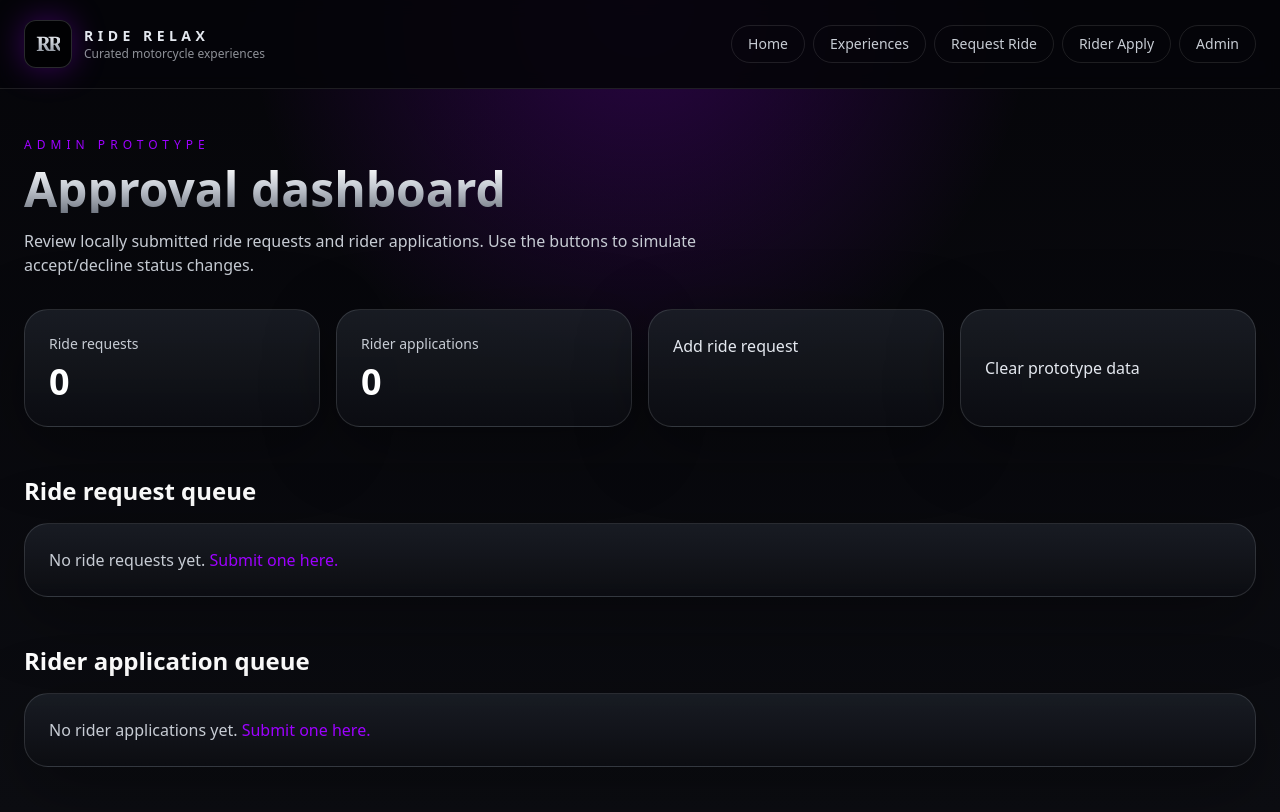
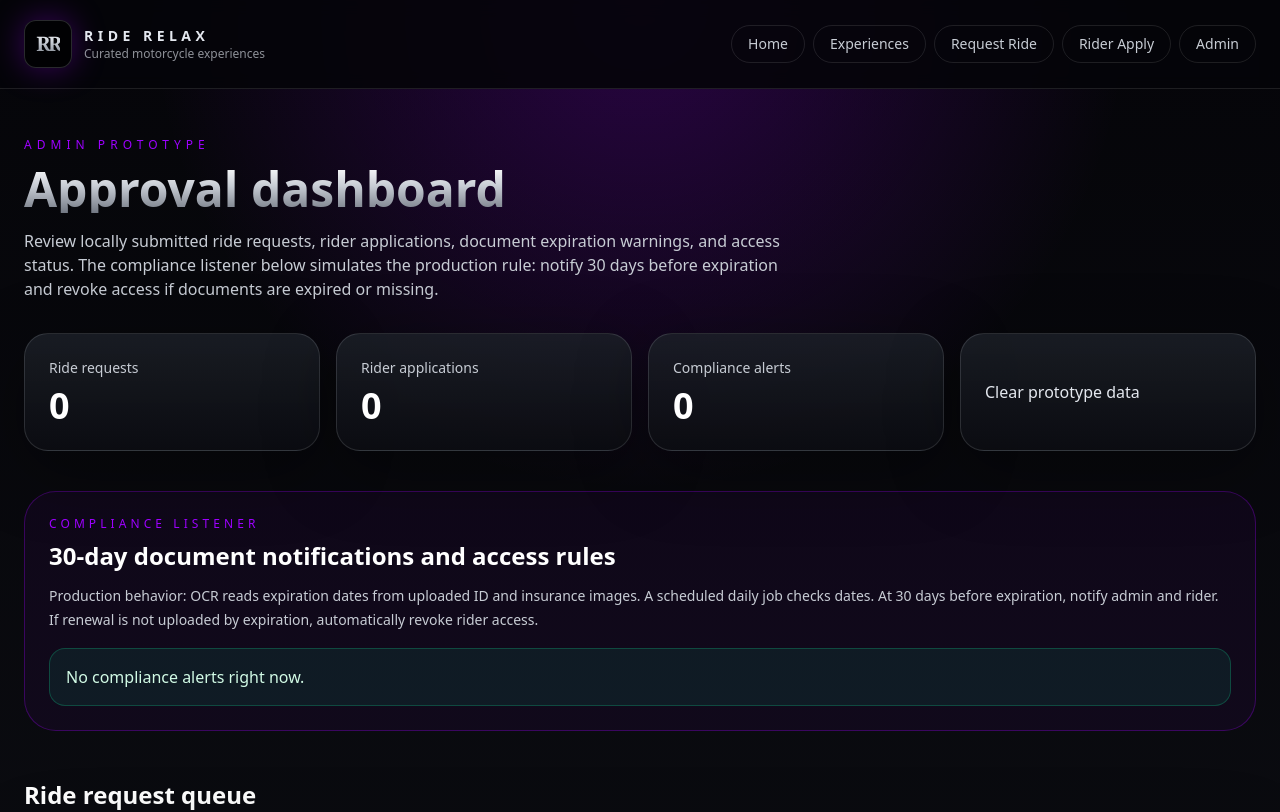
Before and after one commit to MalMcDan/RR-Revolution, a Next.js app: page /admin in a window 1280 px wide. Shown: the top 812 px of the page. Built offline with nearby package versions, Linux system fonts and the light colour scheme.

Commit message:
Add rider document compliance prototype

```diff
--- a/app/admin/page.tsx
+++ b/app/admin/page.tsx
@@ -1,12 +1,18 @@
 "use client";
 
 import Link from "next/link";
-import { useEffect, useState } from "react";
+import { useEffect, useMemo, useState } from "react";
 import { PrototypeNav } from "../../components/prototype-nav";
-import type { RideRequest, RiderApplication } from "../../lib/prototype-data";
+import { getDocumentStatus, type RideRequest, type RiderApplication } from "../../lib/prototype-data";
 
 function updateStoredList<T>(key: string, list: T[]) {
   localStorage.setItem(key, JSON.stringify(list));
+}
+
+function statusClass(tone: string) {
+  if (tone === "danger") return "border-red-500/40 bg-red-500/10 text-red-100";
+  if (tone === "warning") return "border-yellow-500/40 bg-yellow-500/10 text-yellow-100";
+  return "border-emerald-500/40 bg-emerald-500/10 text-emerald-100";
 }
 
 export default function AdminPage() {
@@ -18,14 +24,16 @@ export default function AdminPage() {
     setApplications(JSON.parse(localStorage.getItem("rr_rider_applications") || "[]"));
   }, []);
 
+  const complianceAlerts = useMemo(() => applications.filter((application) => getDocumentStatus(application).tone !== "ok"), [applications]);
+
   function setRequestStatus(index: number, status: string) {
     const next = requests.map((item, itemIndex) => itemIndex === index ? { ...item, status } : item);
     setRequests(next);
     updateStoredList("rr_ride_requests", next);
   }
 
-  function setApplicationStatus(index: number, status: string) {
-    const next = applications.map((item, itemIndex) => itemIndex === index ? { ...item, status } : item);
+  function setApplicationStatus(index: number, status: string, accessStatus?: string) {
+    const next = applications.map((item, itemIndex) => itemIndex === index ? { ...item, status, accessStatus: accessStatus || item.accessStatus } : item);
     setApplications(next);
     updateStoredList("rr_rider_applications", next);
   }
@@ -43,14 +51,27 @@ export default function AdminPage() {
       <section className="mx-auto max-w-7xl px-6 py-12">
         <div className="text-xs uppercase tracking-[0.42em] text-rr-purple">Admin prototype</div>
         <h1 className="rr-metal-text mt-3 text-5xl font-black">Approval dashboard</h1>
-        <p className="mt-4 max-w-3xl text-rr-chrome">Review locally submitted ride requests and rider applications. Use the buttons to simulate accept/decline status changes.</p>
+        <p className="mt-4 max-w-3xl text-rr-chrome">Review locally submitted ride requests, rider applications, document expiration warnings, and access status. The compliance listener below simulates the production rule: notify 30 days before expiration and revoke access if documents are expired or missing.</p>
 
         <div className="mt-8 grid gap-4 md:grid-cols-4">
           <div className="rr-card rounded-3xl p-6"><div className="text-sm text-rr-chrome">Ride requests</div><div className="mt-2 text-4xl font-black">{requests.length}</div></div>
           <div className="rr-card rounded-3xl p-6"><div className="text-sm text-rr-chrome">Rider applications</div><div className="mt-2 text-4xl font-black">{applications.length}</div></div>
-          <Link href="/request" className="rr-card rounded-3xl p-6 text-rr-silver hover:border-rr-purple/60">Add ride request</Link>
+          <div className="rr-card rounded-3xl p-6"><div className="text-sm text-rr-chrome">Compliance alerts</div><div className="mt-2 text-4xl font-black">{complianceAlerts.length}</div></div>
           <button onClick={clearPrototypeData} className="rr-card rounded-3xl p-6 text-left text-rr-silver hover:border-rr-purple/60">Clear prototype data</button>
         </div>
+
+        <section className="mt-10 rounded-[2rem] border border-rr-purple/30 bg-rr-purple/5 p-6">
+          <div className="text-xs uppercase tracking-[0.34em] text-rr-purple">Compliance listener</div>
+          <h2 className="mt-2 text-2xl font-black">30-day document notifications and access rules</h2>
+          <p className="mt-3 text-sm leading-6 text-rr-chrome">Production behavior: OCR reads expiration dates from uploaded ID and insurance images. A scheduled daily job checks dates. At 30 days before expiration, notify admin and rider. If renewal is not uploaded by expiration, automatically revoke rider access.</p>
+          <div className="mt-4 grid gap-3">
+            {complianceAlerts.length === 0 ? <div className="rounded-2xl border border-emerald-500/30 bg-emerald-500/10 p-4 text-emerald-100">No compliance alerts right now.</div> : null}
+            {complianceAlerts.map((application, index) => {
+              const documentStatus = getDocumentStatus(application);
+              return <div key={`${application.createdAt}-alert-${index}`} className={`rounded-2xl border p-4 ${statusClass(documentStatus.tone)}`}><strong>{application.riderName}</strong>: {documentStatus.label}. {documentStatus.adminNotice}</div>;
+            })}
+          </div>
+        </section>
 
         <h2 className="mt-12 text-2xl font-bold">Ride request queue</h2>
         <div className="mt-4 grid gap-4">
@@ -70,16 +91,25 @@ export default function AdminPage() {
         <h2 className="mt-12 text-2xl font-bold">Rider application queue</h2>
         <div className="mt-4 grid gap-4">
           {applications.length === 0 ? <div className="rr-card rounded-3xl p-6 text-rr-chrome">No rider applications yet. <Link className="text-rr-purple" href="/rider-application">Submit one here.</Link></div> : null}
-          {applications.map((application, index) => (
+          {applications.map((application, index) => {
+            const documentStatus = getDocumentStatus(application);
+            const effectiveAccess = documentStatus.tone === "danger" ? "Access revoked" : application.accessStatus;
+            return (
               <article key={`${application.createdAt}-${index}`} className="rr-card rounded-3xl p-6">
                 <div className="text-xs uppercase tracking-[0.25em] text-rr-purple">{application.status}</div>
                 <h3 className="mt-3 text-2xl font-black">{application.riderName}</h3>
                 <p className="mt-2 text-rr-chrome">{application.yearsRiding} · {application.endorsement} · {application.insurance}</p>
                 <p className="mt-2 text-sm text-rr-silver">{application.motorcycle}</p>
                 <p className="mt-2 text-sm text-rr-silver">Availability: {application.availability}</p>
-              <div className="mt-5 flex flex-wrap gap-2"><button onClick={() => setApplicationStatus(index, "Approved rider")} className="rounded-full bg-rr-purple px-4 py-2 text-sm">Approve</button><button onClick={() => setApplicationStatus(index, "Needs document review")} className="rounded-full border border-white/10 px-4 py-2 text-sm text-rr-silver">Needs docs</button><button onClick={() => setApplicationStatus(index, "Declined by admin")} className="rounded-full border border-white/10 px-4 py-2 text-sm text-rr-silver">Decline</button></div>
+                <div className="mt-4 grid gap-3 md:grid-cols-2">
+                  <div className="rounded-2xl border border-white/10 bg-black/30 p-4 text-sm text-rr-silver">ID file: {application.idDocumentName || "Missing"}<br />ID expires: {application.idExpirationDate || "Missing"}</div>
+                  <div className="rounded-2xl border border-white/10 bg-black/30 p-4 text-sm text-rr-silver">Insurance file: {application.insuranceDocumentName || "Missing"}<br />Insurance expires: {application.insuranceExpirationDate || "Missing"}</div>
+                </div>
+                <div className={`mt-4 rounded-2xl border p-4 text-sm ${statusClass(documentStatus.tone)}`}><strong>{documentStatus.label}</strong><br />{documentStatus.adminNotice}<br />Effective access: {effectiveAccess}</div>
+                <div className="mt-5 flex flex-wrap gap-2"><button onClick={() => setApplicationStatus(index, "Approved rider", "Active")} className="rounded-full bg-rr-purple px-4 py-2 text-sm">Approve</button><button onClick={() => setApplicationStatus(index, "Needs document review", "Restricted pending documents")} className="rounded-full border border-white/10 px-4 py-2 text-sm text-rr-silver">Needs docs</button><button onClick={() => setApplicationStatus(index, "Declined by admin", "Access revoked")} className="rounded-full border border-white/10 px-4 py-2 text-sm text-rr-silver">Revoke</button></div>
               </article>
-          ))}
+            );
+          })}
         </div>
       </section>
     </main>
--- a/app/rider-application/page.tsx
+++ b/app/rider-application/page.tsx
@@ -7,6 +7,12 @@ import type { RiderApplication } from "../../lib/prototype-data";
 
 const inputClass = "mt-2 w-full rounded-2xl border border-white/10 bg-black/40 px-4 py-3 text-white outline-none focus:border-rr-purple";
 const labelClass = "text-sm font-medium text-rr-silver";
+
+function getUploadedFileName(form: FormData, fieldName: string) {
+  const file = form.get(fieldName);
+  if (file instanceof File && file.name) return file.name;
+  return "";
+}
 
 export default function RiderApplicationPage() {
   const router = useRouter();
@@ -23,6 +29,12 @@ export default function RiderApplicationPage() {
       insurance: String(form.get("insurance") || ""),
       motorcycle: String(form.get("motorcycle") || ""),
       availability: String(form.get("availability") || ""),
+      idDocumentName: getUploadedFileName(form, "idDocument"),
+      idExpirationDate: String(form.get("idExpirationDate") || ""),
+      insuranceDocumentName: getUploadedFileName(form, "insuranceDocument"),
+      insuranceExpirationDate: String(form.get("insuranceExpirationDate") || ""),
+      documentExtractionMode: "Prototype: date entered manually. Production: OCR/document extraction reads expiration date from uploaded image.",
+      accessStatus: "Pending document review",
       status: "Pending admin approval",
       createdAt: new Date().toISOString()
     };
@@ -37,11 +49,24 @@ export default function RiderApplicationPage() {
       <section className="mx-auto max-w-5xl px-6 py-12">
         <div className="text-xs uppercase tracking-[0.42em] text-rr-purple">Rider flow</div>
         <h1 className="rr-metal-text mt-3 text-5xl font-black">Apply to ride with Ride Relax</h1>
-        <p className="mt-4 max-w-3xl text-rr-chrome">This saves a prototype application locally for admin review. Later this becomes Clerk auth, document upload, and approval workflow.</p>
-        <form onSubmit={submitApplication} className="rr-card mt-8 grid gap-5 rounded-[2rem] p-8">
+        <p className="mt-4 max-w-3xl text-rr-chrome">This prototype captures document uploads and expiration dates. Production will extract expiration dates from uploaded ID and insurance images using backend OCR/document intelligence.</p>
+        <form onSubmit={submitApplication} className="rr-card mt-8 grid gap-6 rounded-[2rem] p-8">
           <div className="grid gap-5 md:grid-cols-2"><label className={labelClass}>Rider name<input name="riderName" required className={inputClass} /></label><label className={labelClass}>Email<input type="email" name="email" required className={inputClass} /></label></div>
           <div className="grid gap-5 md:grid-cols-2"><label className={labelClass}>Phone<input name="phone" required className={inputClass} /></label><label className={labelClass}>Years riding<input name="yearsRiding" required className={inputClass} placeholder="8 years" /></label></div>
           <div className="grid gap-5 md:grid-cols-2"><label className={labelClass}>Motorcycle endorsement<select name="endorsement" required className={inputClass}><option>Current motorcycle endorsement</option><option>Permit only</option><option>Needs review</option></select></label><label className={labelClass}>Insurance<select name="insurance" required className={inputClass}><option>Current insurance</option><option>Will upload proof</option><option>Needs review</option></select></label></div>
+
+          <div className="rounded-[1.5rem] border border-rr-purple/30 bg-rr-purple/5 p-5">
+            <div className="text-xs uppercase tracking-[0.32em] text-rr-purple">Compliance documents</div>
+            <h2 className="mt-2 text-2xl font-black">ID and insurance verification</h2>
+            <p className="mt-2 text-sm leading-6 text-rr-chrome">Upload image files here. The prototype stores the file names and entered expiration dates locally. The future app should read expiration dates from the images, notify admin and rider 30 days before expiration, and revoke access if current documents are not on file.</p>
+            <div className="mt-5 grid gap-5 md:grid-cols-2">
+              <label className={labelClass}>Upload rider ID image<input type="file" name="idDocument" accept="image/*,.pdf" required className={inputClass} /></label>
+              <label className={labelClass}>ID expiration date<input type="date" name="idExpirationDate" required className={inputClass} /></label>
+              <label className={labelClass}>Upload insurance image<input type="file" name="insuranceDocument" accept="image/*,.pdf" required className={inputClass} /></label>
+              <label className={labelClass}>Insurance expiration date<input type="date" name="insuranceExpirationDate" required className={inputClass} /></label>
+            </div>
+          </div>
+
           <label className={labelClass}>Motorcycle details<textarea name="motorcycle" required className={inputClass} rows={4} placeholder="Year, make, model, passenger comfort, backrest, pegs, luggage, Bluetooth..." /></label>
           <label className={labelClass}>Availability<textarea name="availability" required className={inputClass} rows={4} placeholder="Weekends, evenings, seasonal availability, preferred ride types..." /></label>
           <button className="rounded-full bg-rr-purple px-6 py-3 font-semibold shadow-glow">Submit rider application</button>
--- a/lib/prototype-data.ts
+++ b/lib/prototype-data.ts
@@ -92,6 +92,60 @@ export type RiderApplication = {
   insurance: string;
   motorcycle: string;
   availability: string;
+  idDocumentName: string;
+  idExpirationDate: string;
+  insuranceDocumentName: string;
+  insuranceExpirationDate: string;
+  documentExtractionMode: string;
+  accessStatus: string;
   status: string;
   createdAt: string;
 };
+
+export function daysUntil(dateValue: string) {
+  if (!dateValue) return null;
+  const today = new Date();
+  today.setHours(0, 0, 0, 0);
+  const expires = new Date(`${dateValue}T00:00:00`);
+  if (Number.isNaN(expires.getTime())) return null;
+  const difference = expires.getTime() - today.getTime();
+  return Math.ceil(difference / (1000 * 60 * 60 * 24));
+}
+
+export function getDocumentStatus(application: RiderApplication) {
+  const idDays = daysUntil(application.idExpirationDate);
+  const insuranceDays = daysUntil(application.insuranceExpirationDate);
+  const missingDocuments = !application.idDocumentName || !application.insuranceDocumentName || !application.idExpirationDate || !application.insuranceExpirationDate;
+  const expired = idDays !== null && idDays < 0 || insuranceDays !== null && insuranceDays < 0;
+  const expiringSoon = idDays !== null && idDays <= 30 && idDays >= 0 || insuranceDays !== null && insuranceDays <= 30 && insuranceDays >= 0;
+
+  if (missingDocuments) {
+    return {
+      label: "Access revoked - missing document data",
+      tone: "danger",
+      adminNotice: "Rider access should stay revoked until ID and insurance images plus expiration dates are on file."
+    };
+  }
+
+  if (expired) {
+    return {
+      label: "Access revoked - document expired",
+      tone: "danger",
+      adminNotice: "One or more compliance documents are expired. Rider access is revoked until renewed documents are uploaded."
+    };
+  }
+
+  if (expiringSoon) {
+    return {
+      label: "30-day renewal warning",
+      tone: "warning",
+      adminNotice: "Notify admin and rider now. Renewed ID or insurance needs to be uploaded before expiration."
+    };
+  }
+
+  return {
+    label: "Documents current",
+    tone: "ok",
+    adminNotice: "ID and insurance are current."
+  };
+}
```
Lines whose indentation alone changed are shown as unchanged.
